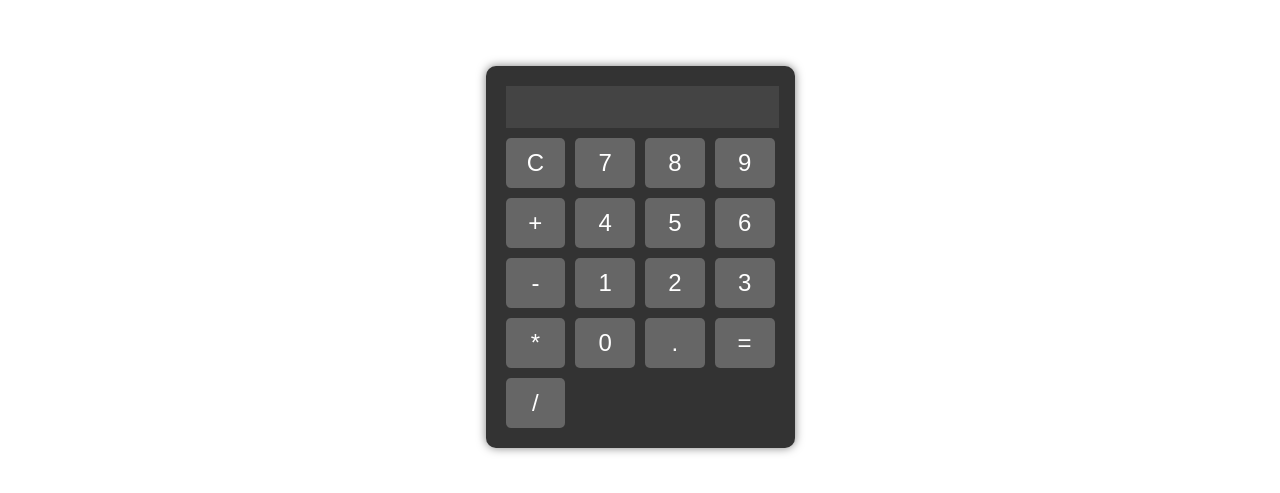
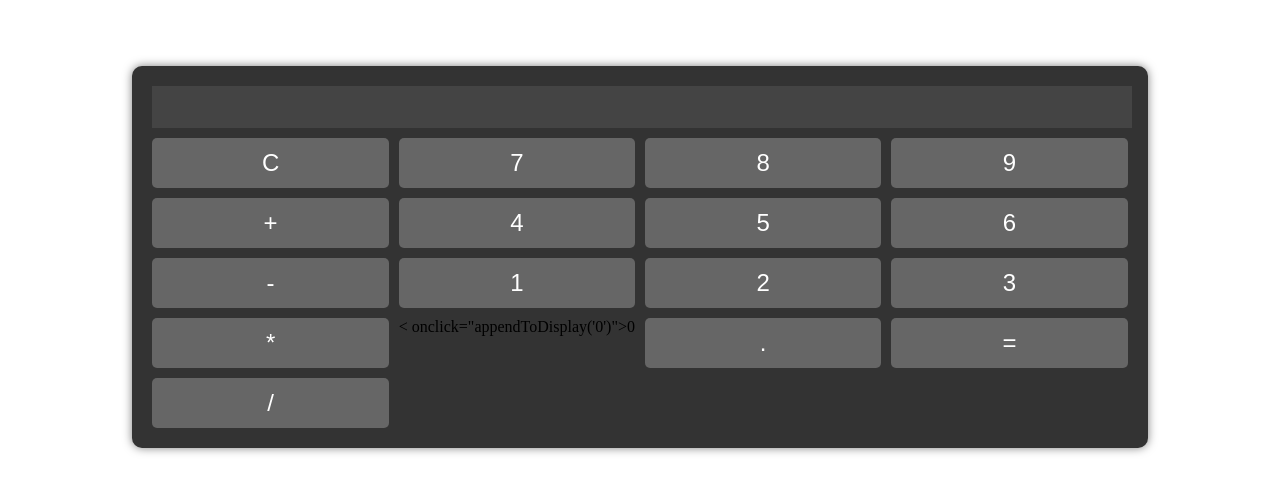
Before and after one commit to kamisantoss/calculator-ChatGPT, a plain HTML site: page index.html in a window 1280 px wide. Shown: the part 143-636 px from the top of the page. Drawn offline with Linux system fonts and the light colour scheme.

Commit message:
Update index.html

```diff
--- a/index.html
+++ b/index.html
@@ -23,7 +23,7 @@
             <button onclick="appendToDisplay('2')">2</button>
             <button onclick="appendToDisplay('3')">3</button>
             <button onclick="appendToDisplay('*')">*</button>
-            <button onclick="appendToDisplay('0')">0</button>
+            < onclick="appendToDisplay('0')">0</button>
             <button onclick="appendToDisplay('.')">.</button>
             <button onclick="calculateResult()">=</button>
             <button onclick="appendToDisplay('/')">/</button>
```
